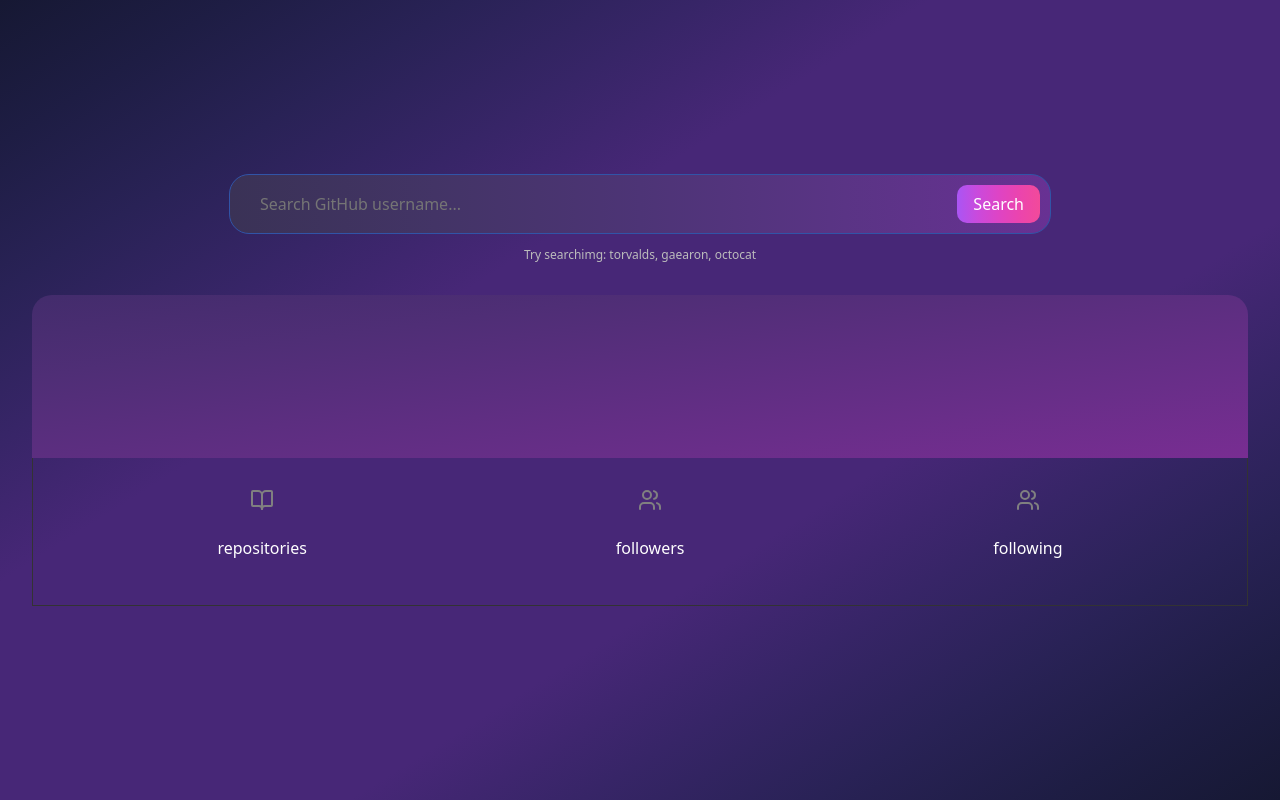
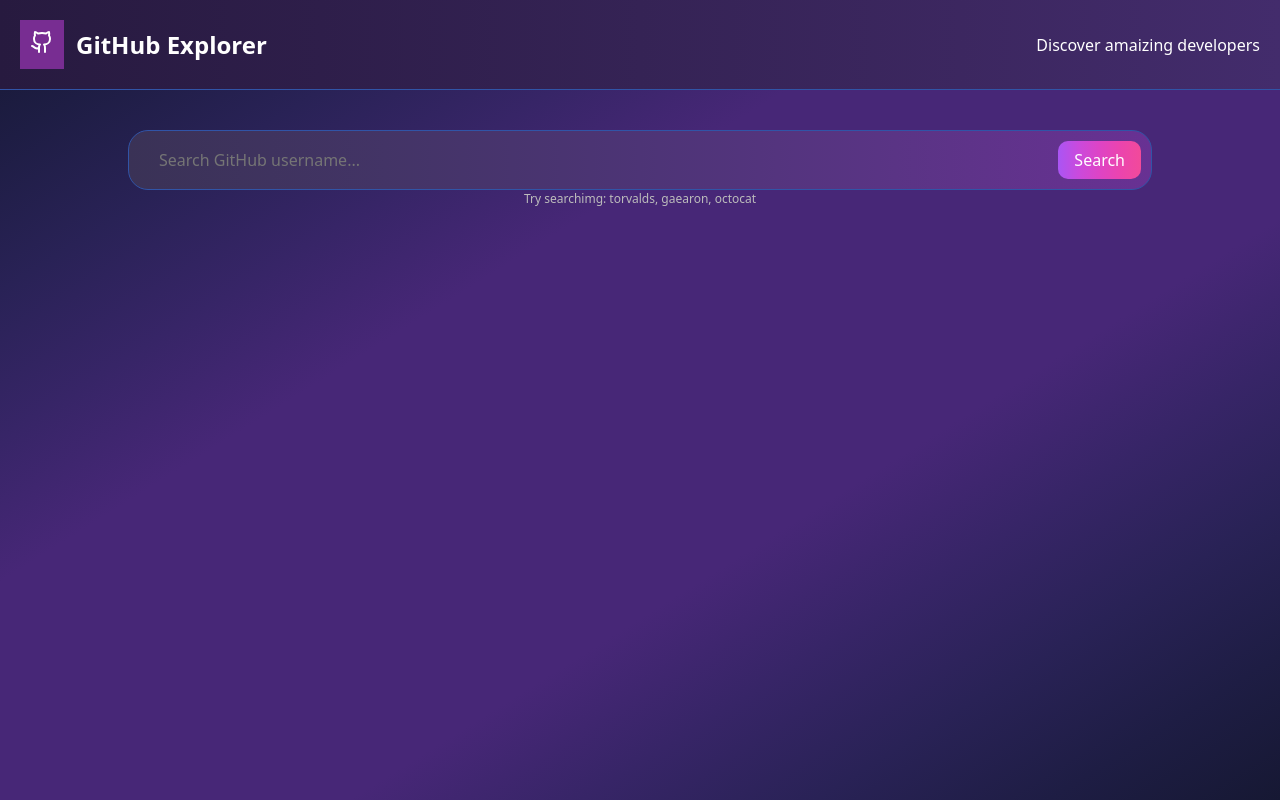
Before and after one commit to dimarique/github-explorer, a React (Vite) app: page / in a window 1280 px wide. Built offline with nearby package versions, Linux system fonts and the light colour scheme; no server answers.

Commit message:
add Header component, some stylings

```diff
--- a/src/App.css
+++ b/src/App.css
@@ -1,9 +1,9 @@
 #root {
   display: flex;
   flex-direction: column;
-	place-items: center;
+  justify-content: flex-start;
+  align-items: center;
   margin: 0 auto;
-	padding: 2rem;
   width: 100%;
   max-width: 1280px;
   text-align: center;
--- a/src/App.tsx
+++ b/src/App.tsx
@@ -2,28 +2,33 @@ import { useState, useEffect } from "react";
 import SearchField from "./components/search/SearchField/SearchField";
 import "./App.css";
 import MainInfo from "./components/MainInfo/MainInfo";
+import Header from "./components/Header/Header";
 // import users from "./data/github.json";
 
 function App() {
 	const [inputValue, setInputValue] = useState("");
 	const [person, setPerson] = useState(null);
-	const url = "https://api.github.com/users/"
-	const searchPattern = `${url}${inputValue}`
+	const url = "https://api.github.com/users/";
+	const searchPattern = `${url}${inputValue}`;
 	useEffect(() => {
-		const data = fetch(searchPattern);
-		data
-			.then((res) => res.json())
+		if (!inputValue) return;
+		fetch(searchPattern)
+			.then((res) => {
+				if (!res.ok) {
+					throw new Error("User not found");
+				}
+				return res.json();
+			})
 			.then((parsed) => {
 				setPerson(parsed);
+			})
+			.catch(() => {
+				setPerson(null);
 			});
 	}, [inputValue]);
-
-	/* useEffect(() => {
-		const person = users.find((user) => user.login === inputValue) ?? null;
-		setPerson(person);
-	}, [inputValue]); */
 	return (
 		<>
+			<Header />
 			<SearchField setInputValue={setInputValue} inputValue={inputValue} />
 			<p className="hint">Try searchimg: torvalds, gaearon, octocat</p>
 			<MainInfo person={person} />
--- /dev/null
+++ b/src/components/Header/Header.module.css
@@ -0,0 +1,34 @@
+.header {
+	display: flex;
+	flex-direction: row;
+	justify-content: space-between;
+	align-items: center;
+	margin-bottom: 40px;
+	/* gap: 12px; */
+	border-bottom: 1px solid #3154a7;
+	background-image: linear-gradient(to right,
+			#271a3f,
+			#2e1e4a,
+			#352355,
+			#3c2760,
+			#432c6c);
+	padding: 20px;
+	width: 100%;
+	color: #ffffff;
+
+	p {
+		/* margin-left: auto; */
+	}
+}
+
+.left {
+	display: flex;
+	flex-direction: row;
+	align-items: center;
+	gap: 12px;
+}
+
+.icon {
+	background-color: #782d92;
+	padding: 10px;
+}
--- /dev/null
+++ b/src/components/Header/Header.tsx
@@ -0,0 +1,22 @@
+import styles from "./Header.module.css";
+import { Github } from "lucide-react";
+
+interface HeaderProps {
+	// props?
+}
+
+const Header: React.FC<HeaderProps> = () => {
+	return (
+		<div className={styles.header}>
+			<div className={styles.left}>
+				<div className={styles.icon}>
+					<Github color="#ffffff" size={24} />
+				</div>
+				<h2 className={styles.header_text}>GitHub Explorer</h2>
+			</div>
+			<p>Discover amaizing developers</p>
+		</div>
+	);
+};
+
+export default Header;
--- a/src/components/MainInfo/MainInfo.module.css
+++ b/src/components/MainInfo/MainInfo.module.css
@@ -10,21 +10,30 @@
   max-width: 100px;
 }
 
-.user_full_name {}
+.user_full_name {
+}
 
 .user_login {
-	margin-top: 20px;
+  margin-top: 0;
   margin-bottom: 0;
 }
 
-.user_location {
-	margin-top: 20px;
-	margin-bottom: 0;
+.user_location,
+.user_joined,
+.user_blog {
+  margin: 0;
 }
 
 .user_bio {
   margin-top: 20px;
   margin-bottom: 0;
+}
+
+.user_footer {
+  display: flex;
+  justify-content: flex-start;
+  gap: 20px;
+  width: 100%;
 }
 
 .user_metrics {
@@ -45,13 +54,16 @@
   align-items: flex-start;
   border-top-right-radius: 20px;
   border-top-left-radius: 20px;
-	background-image: linear-gradient(to right bottom,
+  background-image: linear-gradient(
+    to right bottom,
     #432c6c,
     #4f2e76,
     #5c2e80,
     #692e89,
-			#782d92);
+    #782d92
+  );
   padding: 30px;
+  padding-bottom: 10px;
   max-width: 100%;
   text-align: left;
 }
@@ -66,3 +78,12 @@
   margin-top: 20px;
   margin-bottom: 0;
 }
+
+.footer_items {
+  display: flex;
+  flex-direction: row;
+  justify-content: center;
+  align-items: center;
+  gap: 10px;
+  margin-top: 15px;
+}
--- a/src/components/MainInfo/MainInfo.tsx
+++ b/src/components/MainInfo/MainInfo.tsx
@@ -1,5 +1,5 @@
 import styles from "./MainInfo.module.css";
-import { Users, BookOpen } from "lucide-react";
+import { Users, BookOpen, MapPin, Link, Calendar } from "lucide-react";
 import type { Person } from "../../types";
 
 interface MainInfoProps {
@@ -8,34 +8,51 @@ interface MainInfoProps {
 
 const MainInfo: React.FC<MainInfoProps> = ({ person }) => {
 	return (
+		person && (
 			<div className={styles.mainInfo}>
 				<div className={styles.upper_part}>
 					<img className={styles.portrait} src={person?.avatar_url} alt="" />
 					<h1 className={styles.user_full_name}>{person?.name}</h1>
-				<h3 className={styles.user_login}>{person?.login}</h3>
+					<h3 className={styles.user_login}>@{person?.login}</h3>
+					<p className={styles.user_bio}>{person?.bio}</p>
+					<div className={styles.user_footer}>
+						<div className={styles.footer_items}>
+							{person.location ? <MapPin size={17} /> : ""}
 							<p className={styles.user_location}>{person?.location}</p>
-				<p className={styles.user_bio}>{person?.bio}</p>
+						</div>
+						<div className={styles.footer_items}>
+							{person.blog ? <Link size={17} /> : ""}
+							<p className={styles.user_blog}>{person?.blog}</p>
+						</div>
+						<div className={styles.footer_items}>
+							<Calendar size={17} />
+							<p className={styles.user_joined}>
+								{new Date(person?.created_at).toLocaleDateString()}
+							</p>
+						</div>
+					</div>
 				</div>
 				<div className={styles.lower_part}>
 					<div className={styles.user_metrics}>
 						<div className={styles.user_repositories}>
-						<BookOpen color="grey" />
+							<BookOpen color="#782d92" />
 							<h1 className={styles.number}>{person?.public_repos}</h1>
 							<p className={styles.metric_name}>repositories</p>
 						</div>
 						<div className={styles.user_folowers}>
-						<Users color="grey" />
+							<Users color="#782d92" />
 							<h1 className={styles.number}>{person?.followers}</h1>
 							<p className={styles.metric_name}>followers</p>
 						</div>
 						<div className={styles.user_folowing}>
-						<Users color="grey" />
+							<Users color="#782d92" />
 							<h1 className={styles.number}>{person?.following}</h1>
 							<p className={styles.metric_name}>following</p>
 						</div>
 					</div>
 				</div>
 			</div>
+		)
 	);
 };
 
--- a/src/components/search/SearchButton/SearchButton.tsx
+++ b/src/components/search/SearchButton/SearchButton.tsx
@@ -14,10 +14,8 @@ const SearchButton: React.FC<SearchButtonProps> = ({
 	return (
 		<>
 			<button onClick={() => {
-				if (localValue.length > 0) {
-					setInputValue(localValue);
-					setLocalValue('')
-				}
+				setInputValue(localValue);
+				setLocalValue('')
 			}}
 				className={styles.searchButton}>
 				Search
--- a/src/components/search/SearchField/SearchField.module.css
+++ b/src/components/search/SearchField/SearchField.module.css
@@ -12,7 +12,7 @@
     #683193
   );
   padding: 10px;
-  width: 100%;
+  width: 80%;
   /* width: 80%; */
-  max-width: 800px;
+  /* max-width: 800px; */
 }
--- a/src/components/search/SearchField/SearchField.tsx
+++ b/src/components/search/SearchField/SearchField.tsx
@@ -13,9 +13,7 @@ const SearchField: React.FC<SearchFieldProps> = ({ setInputValue
 	const [localValue, setLocalValue] = useState("");
 	const handleInputChange = (e: React.ChangeEvent<HTMLInputElement>) => {
 		const value = e.target.value;
-		if (value.length > 0) {
-			setLocalValue(value);
-		}
+		setLocalValue(value);
 	}
 	return (
 		<div className={styles.searchField}>
--- a/src/components/search/SearchInput/SearchInput.tsx
+++ b/src/components/search/SearchInput/SearchInput.tsx
@@ -20,7 +20,7 @@ const SearchInput: React.FC<SearchInputProps> = ({
 			<input
 				value={localValue}
 				onKeyDown={(e) => {
-					if (e.key === "Enter") {
+					if (e.key === "Enter" && localValue.trim() !== "") {
 						setInputValue(localValue);
 						setLocalValue("")
 					}
--- a/src/index.css
+++ b/src/index.css
@@ -1,7 +1,4 @@
 :root {
-	box-sizing: border-box;
-	margin: 0;
-	padding: 0;
 	font-family: system-ui, Avenir, Helvetica, Arial, sans-serif;
 	font-synthesis: none;
 	text-rendering: optimizeLegibility;
@@ -9,9 +6,17 @@
 	-moz-osx-font-smoothing: grayscale;
 }
 
+*,
+*::before,
+*::after {
+	box-sizing: border-box;
+	margin: 0;
+	padding: 0;
+}
+
 body {
 	display: flex;
-	place-items: center;
+	/* place-items: center; */
 	margin: 0;
 	background-image: linear-gradient(to right bottom,
 			#161833,
```
Lines whose indentation alone changed are shown as unchanged.
